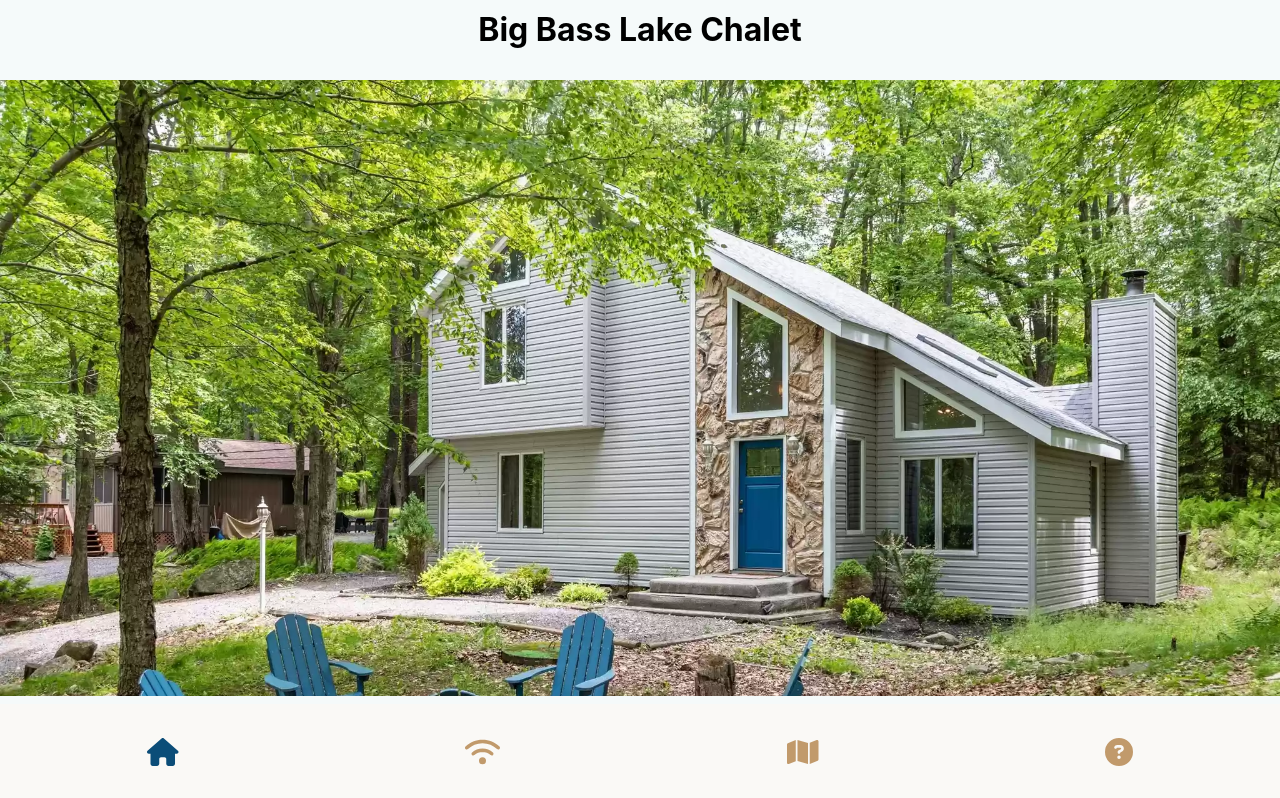
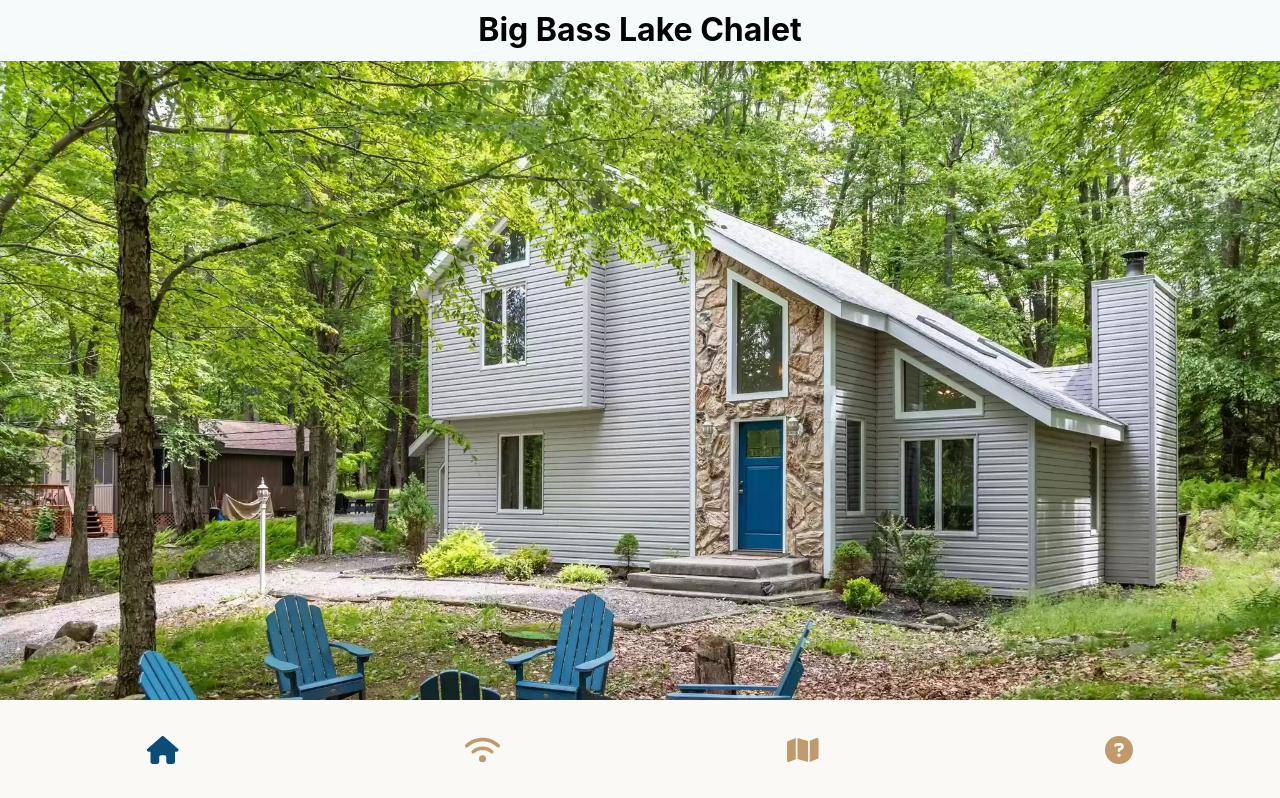
Before and after one commit to jvelis94/12glen-welcome, a Next.js app: page / in a window 1280 px wide. Shown: the top 798 px of the page. Built offline with nearby package versions, Linux system fonts and the light colour scheme.

Commit message:
fix scrolling of pages

```diff
--- a/styles/Home.module.css
+++ b/styles/Home.module.css
@@ -13,7 +13,9 @@
 }
 
 .titleDiv {
-  height: 10vh !important;
+  position: sticky;
+  top:  0;
+  background-color: #F5FAFA;
 }
 
 /* .main { */
@@ -32,16 +34,12 @@
   padding: 24px 4px;
   justify-content: center;
   align-items: center;
-  /* position: absolute;
+  position: sticky;
   bottom: 0;
-  left: 0; */
-  position: fixed;
   left: 0;
-  bottom: 0;
   width: 100%;
   background-color: #FAF9F6;
   color: white;
-  height: 12vh !important;
 }
 
 .footer a {
--- a/styles/globals.css
+++ b/styles/globals.css
@@ -27,10 +27,3 @@ a {
   height:100%;
   width: 100%;
 }
-
-
-
-main {
-  height: 77vh !important;
-  overflow: scroll;
-}
```
